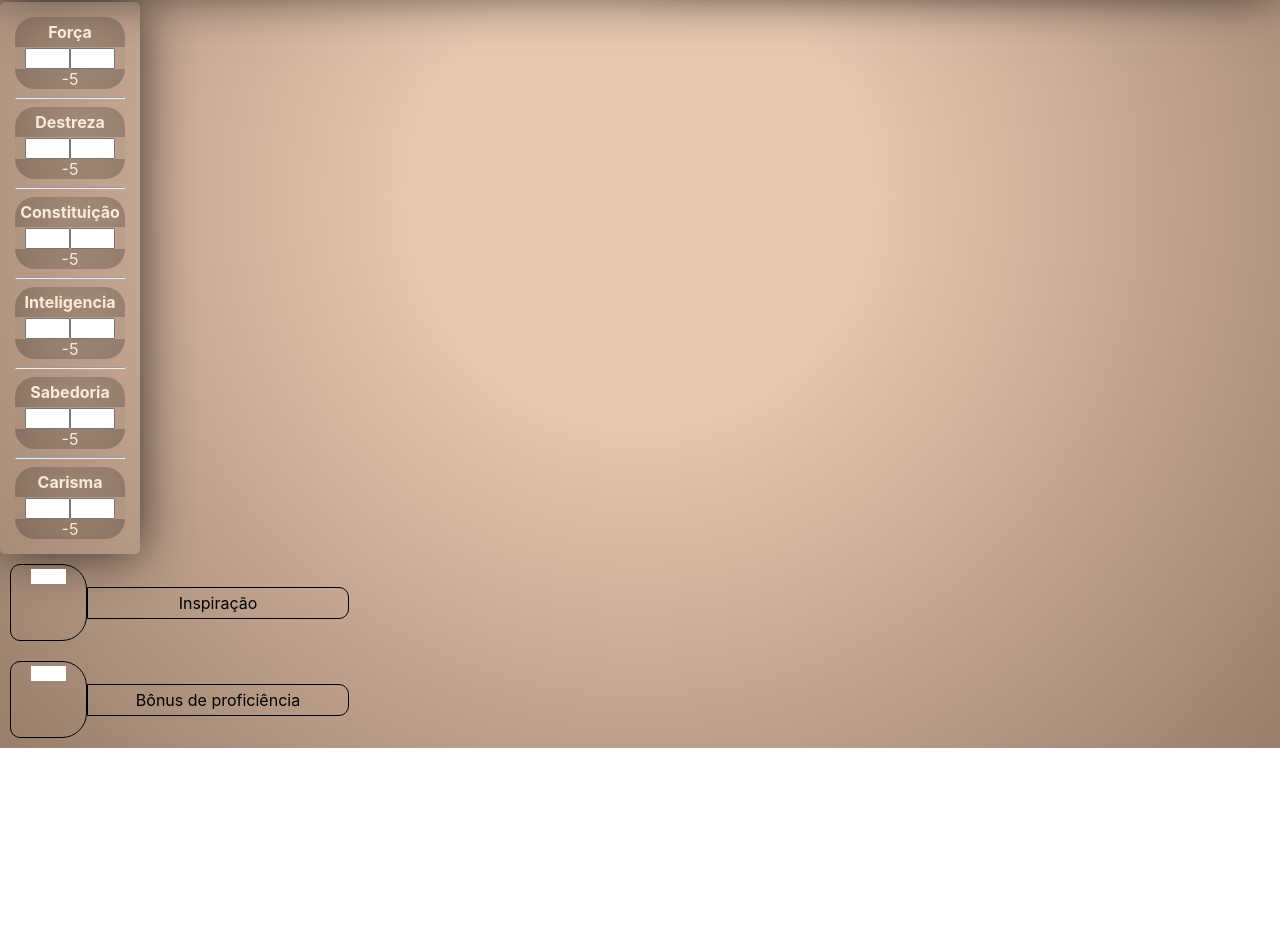
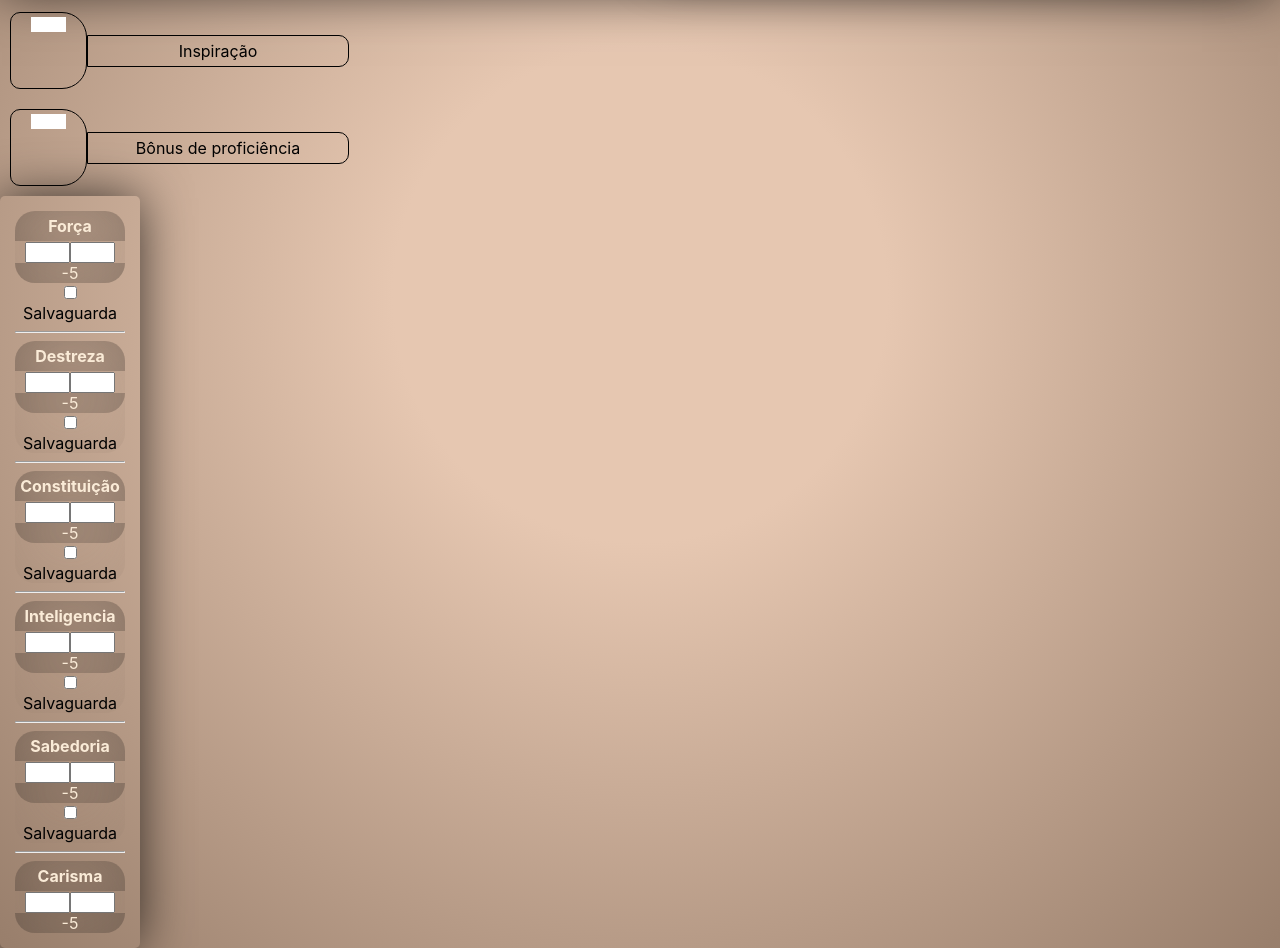
Before and after one commit to BenHurAlbertassi12/FichaDeD, a React (Create React App) app: page / in a window 1280 px wide. Shown: the part 357-1305 px from the top of the page. Before the commit the page ends 1105 px from the top, so only its background shows below. Built offline with nearby package versions, Linux system fonts and the light colour scheme.

Commit message:
salvaguarda

```diff
--- a/src/Components/Status/status.jsx
+++ b/src/Components/Status/status.jsx
@@ -71,177 +71,9 @@
 
   return (
     <div className='distr'>
-      <section className='mod_atributos'>
-        <div className='mod_box'>
-          <h4 className='mod_name'>Força</h4>
-          {isForca && (
-            <div>
-              <input
-                className='input_line'
-                type='number'
-                value={forca}
-                onChange={(e) => setForca(e.target.value)}
-              />
-              <input
-                className='input_line'
-                type='number'
-                value={forcaBonus}
-                onChange={(e) => setForcaBonus(e.target.value)}
-              />
-            </div>
-          )}
-          <p className='p_atributo' onClick={() => toggleVisibility('forca')}>
-            {isForca ? forca : forca}{' '}
-            <span className='bonus_atributo'>{forcaBonus}</span>
-          </p>
-          <p className='num_mod'>{contarNumerosPares(forca, forcaBonus)}</p>
-        </div>
-        <hr />
-        <div className='mod_box'>
-          <h4 className='mod_name'>Destreza</h4>
-          {isDestreza && (
-            <div>
-              <input
-                className='input_line'
-                type='number'
-                value={destreza}
-                onChange={(e) => setDestreza(e.target.value)}
-              />
-              <input
-                className='input_line'
-                type='number'
-                value={destrezaBonus}
-                onChange={(e) => setDestrezaBonus(e.target.value)}
-              />
-            </div>
-          )}
-          <p
-            className='p_atributo'
-            onClick={() => toggleVisibility('destreza')}>
-            {isDestreza ? destreza : destreza}{' '}
-            <span className='bonus_atributo'>{destrezaBonus}</span>
-          </p>
-          <p className='num_mod'>
-            {contarNumerosPares(destreza, destrezaBonus)}
-          </p>
-        </div>
-        <hr />
-        <div className='mod_box'>
-          <h4 className='mod_name'>Constituição</h4>
-          {isConstituicao && (
-            <div>
-              <input
-                className='input_line'
-                type='number'
-                value={constituicao}
-                onChange={(e) => setConstituicao(e.target.value)}
-              />
-              <input
-                className='input_line'
-                type='number'
-                value={constituicaoBonus}
-                onChange={(e) => setConstituicaoBonus(e.target.value)}
-              />
-            </div>
-          )}
-          <p
-            className='p_atributo'
-            onClick={() => toggleVisibility('constituicao')}>
-            {isConstituicao ? constituicao : constituicao}{' '}
-            <span className='bonus_atributo'>{constituicaoBonus}</span>
-          </p>
-          <p className='num_mod'>
-            {contarNumerosPares(constituicao, constituicaoBonus)}
-          </p>
-        </div>
-        <hr />
-        <div className='mod_box'>
-          <h4 className='mod_name'>Inteligencia</h4>
-          {isInteligencia && (
-            <div>
-              <input
-                className='input_line'
-                type='number'
-                value={inteligencia}
-                onChange={(e) => setInteligencia(e.target.value)}
-              />
-              <input
-                className='input_line'
-                type='number'
-                value={inteligenciaBonus}
-                onChange={(e) => setInteligenciaBonus(e.target.value)}
-              />
-            </div>
-          )}
-          <p
-            className='p_atributo'
-            onClick={() => toggleVisibility('inteligencia')}>
-            {isInteligencia ? inteligencia : inteligencia}{' '}
-            <span className='bonus_atributo'>{inteligenciaBonus}</span>
-          </p>
-          <p className='num_mod'>
-            {contarNumerosPares(inteligencia, inteligenciaBonus)}
-          </p>
-        </div>
-        <hr />
-        <div className='mod_box'>
-          <h4 className='mod_name'>Sabedoria</h4>
-          {isSabedoria && (
-            <div>
-              <input
-                className='input_line'
-                type='number'
-                value={sabedoria}
-                onChange={(e) => setSabedoria(e.target.value)}
-              />
-              <input
-                className='input_line'
-                type='number'
-                value={sabedoriaBonus}
-                onChange={(e) => setSabedoriaBonus(e.target.value)}
-              />
-            </div>
-          )}
-          <p
-            className='p_atributo'
-            onClick={() => toggleVisibility('sabedoria')}>
-            {isSabedoria ? sabedoria : sabedoria}{' '}
-            <span className='bonus_atributo'>{sabedoriaBonus}</span>
-          </p>
-          <p className='num_mod'>
-            {contarNumerosPares(sabedoria, sabedoriaBonus)}
-          </p>
-        </div>
-        <hr />
-        <div className='mod_box'>
-          <h4 className='mod_name'>Carisma</h4>
-          {isCarisma && (
-            <div>
-              <input
-                className='input_line'
-                type='number'
-                value={carisma}
-                onChange={(e) => setCarisma(e.target.value)}
-              />
-              <input
-                className='input_line'
-                type='number'
-                value={carismaBonus}
-                onChange={(e) => setCarismaBonus(e.target.value)}
-              />
-            </div>
-          )}
-
-          <p className='p_atributo' onClick={() => toggleVisibility('carisma')}>
-            {isCarisma ? carisma : carisma}{' '}
-            <span className='bonus_atributo'>{carismaBonus}</span>
-          </p>
-          <p className='num_mod'>{contarNumerosPares(carisma, carismaBonus)}</p>
-        </div>
-      </section>
-      <section>
-        <div className='insp_div'>
-          <div className='div_inspiracao'>
+      <section className='insp_prof'>
+        <article className='insp_div'>
+          <article className='div_inspiracao'>
             {isInspiracao && (
               <>
                 <input
@@ -255,11 +87,11 @@
             <h2 className='' onClick={() => toggleVisibility('inspiracao')}>
               {isInspiracao ? inspiracao : inspiracao}{' '}
             </h2>
-          </div>
+          </article>
           <p className='p_inspiracao'>Inspiração</p>
-        </div>
-        <div className='insp_div'>
-          <div className='div_inspiracao'>
+        </article>
+        <article className='insp_div'>
+          <article className='div_inspiracao'>
             {isBonusProficiencia && (
               <>
                 <input
@@ -275,9 +107,185 @@
               onClick={() => toggleVisibility('bonusProficiencia')}>
               {isBonusProficiencia ? bonusProficiencia : bonusProficiencia}{' '}
             </h2>
-          </div>
+          </article>
           <p className='p_inspiracao'>Bônus de proficiência</p>
-        </div>
+        </article>
+      </section>
+      <section className='mod_atributos'>
+        <article className='mod_box'>
+          <h4 className='mod_name'>Força</h4>
+          {isForca && (
+            <>
+              <input
+                className='input_line'
+                type='number'
+                value={forca}
+                onChange={(e) => setForca(e.target.value)}
+              />
+              <input
+                className='input_line'
+                type='number'
+                value={forcaBonus}
+                onChange={(e) => setForcaBonus(e.target.value)}
+              />
+            </>
+          )}
+          <p className='p_atributo' onClick={() => toggleVisibility('forca')}>
+            {isForca ? forca : forca}{' '}
+            <span className='bonus_atributo'>{forcaBonus}</span>
+          </p>
+          <p className='num_mod'>{contarNumerosPares(forca, forcaBonus)}</p>
+        </article>
+
+        <article>
+          <input type="checkbox" /> Salvaguarda
+        </article>
+        <hr />
+        <article className='mod_box'>
+          <h4 className='mod_name'>Destreza</h4>
+          {isDestreza && (
+            <>
+              <input
+                className='input_line'
+                type='number'
+                value={destreza}
+                onChange={(e) => setDestreza(e.target.value)}
+              />
+              <input
+                className='input_line'
+                type='number'
+                value={destrezaBonus}
+                onChange={(e) => setDestrezaBonus(e.target.value)}
+              />
+            </>
+          )}
+          <p
+            className='p_atributo'
+            onClick={() => toggleVisibility('destreza')}>
+            {isDestreza ? destreza : destreza}{' '}
+            <span className='bonus_atributo'>{destrezaBonus}</span>
+          </p>
+          <p className='num_mod'>
+            {contarNumerosPares(destreza, destrezaBonus)}
+          </p>
+          <article><input type="checkbox" /> Salvaguarda</article>
+        </article>
+        <hr />
+        <article className='mod_box'>
+          <h4 className='mod_name'>Constituição</h4>
+          {isConstituicao && (
+            <>
+              <input
+                className='input_line'
+                type='number'
+                value={constituicao}
+                onChange={(e) => setConstituicao(e.target.value)}
+              />
+              <input
+                className='input_line'
+                type='number'
+                value={constituicaoBonus}
+                onChange={(e) => setConstituicaoBonus(e.target.value)}
+              />
+            </>
+          )}
+          <p
+            className='p_atributo'
+            onClick={() => toggleVisibility('constituicao')}>
+            {isConstituicao ? constituicao : constituicao}{' '}
+            <span className='bonus_atributo'>{constituicaoBonus}</span>
+          </p>
+          <p className='num_mod'>
+            {contarNumerosPares(constituicao, constituicaoBonus)}
+          </p>
+          <article><input type="checkbox" /> Salvaguarda</article>
+        </article>
+        <hr />
+        <article className='mod_box'>
+          <h4 className='mod_name'>Inteligencia</h4>
+          {isInteligencia && (
+            <>
+              <input
+                className='input_line'
+                type='number'
+                value={inteligencia}
+                onChange={(e) => setInteligencia(e.target.value)}
+              />
+              <input
+                className='input_line'
+                type='number'
+                value={inteligenciaBonus}
+                onChange={(e) => setInteligenciaBonus(e.target.value)}
+              />
+            </>
+          )}
+          <p
+            className='p_atributo'
+            onClick={() => toggleVisibility('inteligencia')}>
+            {isInteligencia ? inteligencia : inteligencia}{' '}
+            <span className='bonus_atributo'>{inteligenciaBonus}</span>
+          </p>
+          <p className='num_mod'>
+            {contarNumerosPares(inteligencia, inteligenciaBonus)}
+          </p>
+          <article><input type="checkbox" /> Salvaguarda</article>
+        </article>
+        <hr />
+        <article className='mod_box'>
+          <h4 className='mod_name'>Sabedoria</h4>
+          {isSabedoria && (
+            <>
+              <input
+                className='input_line'
+                type='number'
+                value={sabedoria}
+                onChange={(e) => setSabedoria(e.target.value)}
+              />
+              <input
+                className='input_line'
+                type='number'
+                value={sabedoriaBonus}
+                onChange={(e) => setSabedoriaBonus(e.target.value)}
+              />
+            </>
+          )}
+          <p
+            className='p_atributo'
+            onClick={() => toggleVisibility('sabedoria')}>
+            {isSabedoria ? sabedoria : sabedoria}{' '}
+            <span className='bonus_atributo'>{sabedoriaBonus}</span>
+          </p>
+          <p className='num_mod'>
+            {contarNumerosPares(sabedoria, sabedoriaBonus)}
+          </p>
+          <article><input type="checkbox" /> Salvaguarda</article>
+        </article>
+        <hr />
+        <article className='mod_box'>
+          <h4 className='mod_name'>Carisma</h4>
+          {isCarisma && (
+            <>
+              <input
+                className='input_line'
+                type='number'
+                value={carisma}
+                onChange={(e) => setCarisma(e.target.value)}
+              />
+              <input
+                className='input_line'
+                type='number'
+                value={carismaBonus}
+                onChange={(e) => setCarismaBonus(e.target.value)}
+              />
+            </>
+          )}
+
+          <p className='p_atributo' onClick={() => toggleVisibility('carisma')}>
+            {isCarisma ? carisma : carisma}{' '}
+            <span className='bonus_atributo'>{carismaBonus}</span>
+          </p>
+          <p className='num_mod'>{contarNumerosPares(carisma, carismaBonus)}</p>
+        </article>
       </section>
     </div>
   );
```
